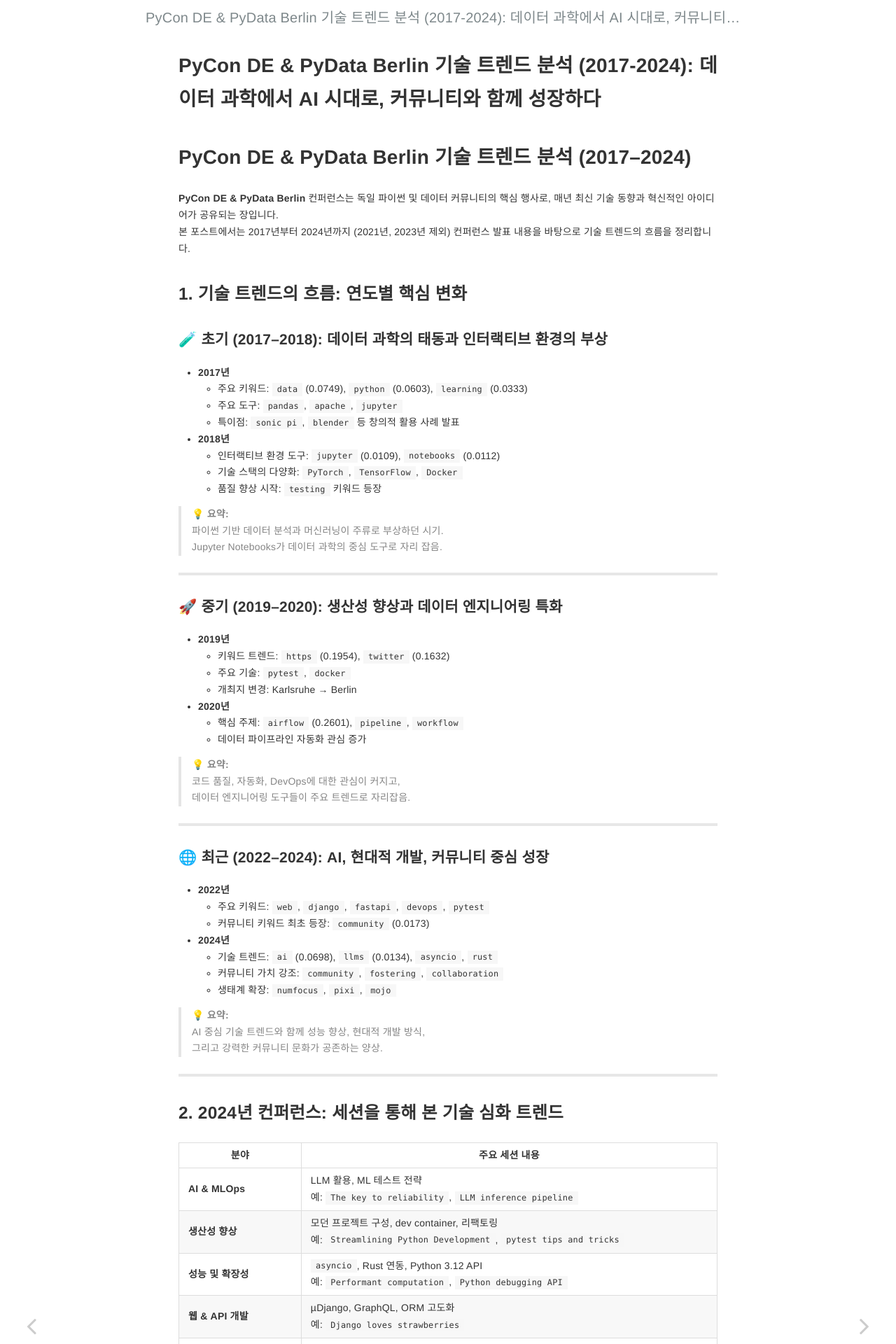
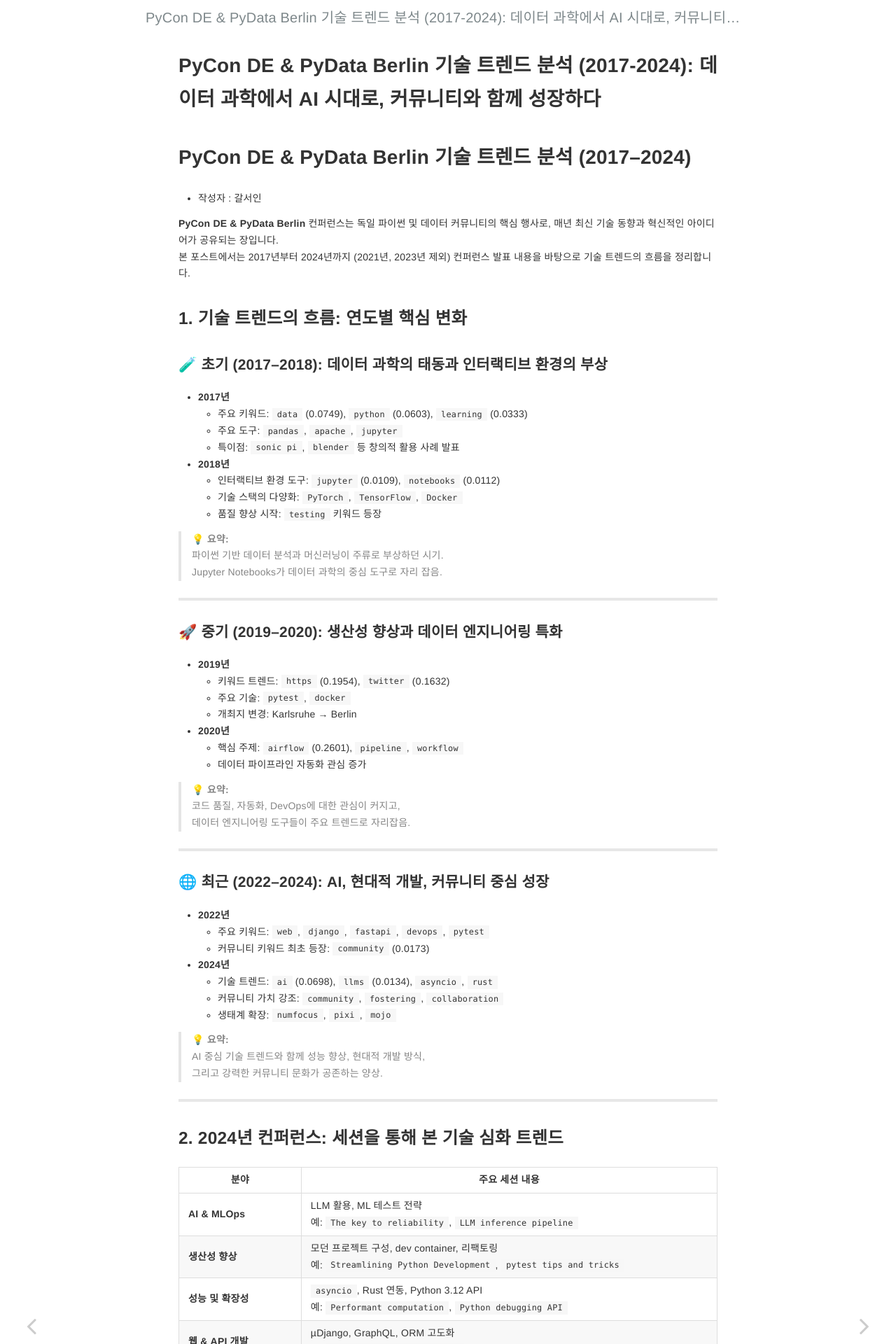
Before and after one commit to GSIII/edabook, a Jekyll site: the page built from _posts/2025-05-25-pyconde-gsiii.md, in a window 1280 px wide. Shown: the top 1920 px of the page at 70% size. Built offline with Jekyll 4.4.1, drawn with Linux system fonts in a browser that asks for light colours; some of the changed text lies outside the part shown.

Commit message:
Update 2025-05-25-pyconde-gsiii.md
작성자, mermaid 추가

```diff
--- a/_posts/2025-05-25-pyconde-gsiii.md
+++ b/_posts/2025-05-25-pyconde-gsiii.md
@@ -4,9 +4,12 @@ author: 갈서인
 date: 2025-05-25
 category: 파이콘 독일 2017-2024 분석
 layout: post
+mermaid: true
 ---
 
 # PyCon DE & PyData Berlin 기술 트렌드 분석 (2017–2024)
+
+* 작성자 : 갈서인
 
 **PyCon DE & PyData Berlin** 컨퍼런스는 독일 파이썬 및 데이터 커뮤니티의 핵심 행사로, 매년 최신 기술 동향과 혁신적인 아이디어가 공유되는 장입니다.
 본 포스트에서는 2017년부터 2024년까지 (2021년, 2023년 제외) 컨퍼런스 발표 내용을 바탕으로 기술 트렌드의 흐름을 정리합니다.
```
